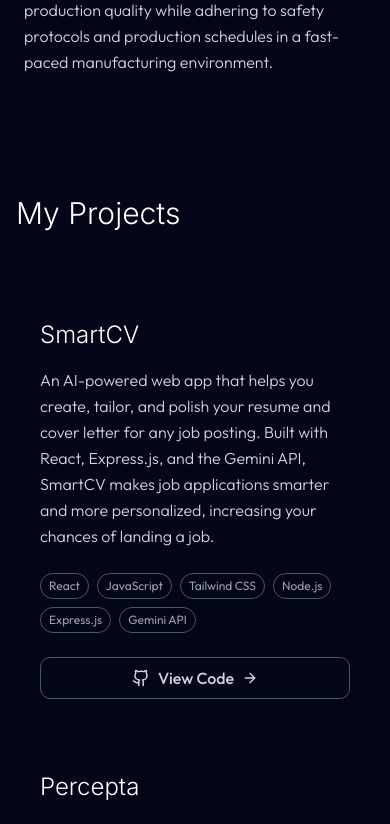
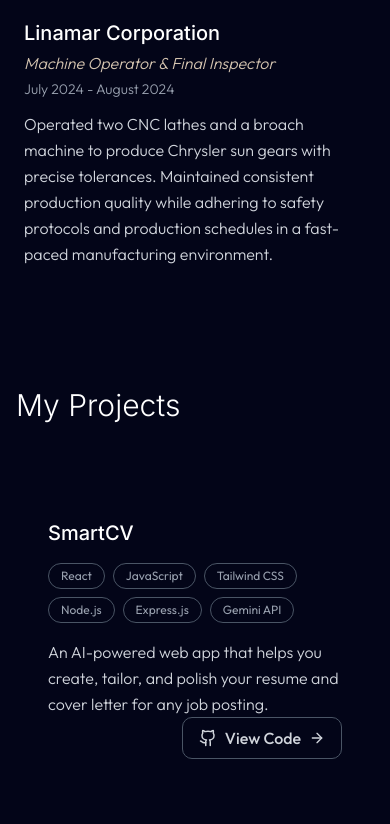
Before and after one commit to louisnguyenn/Louis-Personal-Portfolio, a React (Vite) app: page / in a window 390 px wide. Shown: the part 1156-1980 px from the top of the page. Built offline with nearby package versions, Linux system fonts and the light colour scheme.

Commit message:
change project cards to rows

```diff
--- a/src/components/sections/About.jsx
+++ b/src/components/sections/About.jsx
@@ -69,7 +69,7 @@ const ScrollReveal = ({
 };
 
 export const About = () => {
-  const [isCurrentlyOpen, setIsCurrentlyOpen] = useState(false);
+  const [isCurrentlyOpen, setIsCurrentlyOpen] = useState(true);
   const [isPreviouslyOpen, setIsPreviouslyOpen] = useState(false);
   const [isLoveOpen, setIsLoveOpen] = useState(false);
   const [isPassionateOpen, setIsPassionateOpen] = useState(false);
--- a/src/components/sections/Experience.jsx
+++ b/src/components/sections/Experience.jsx
@@ -109,7 +109,7 @@ export const Experience = () => {
                   </div>
 
                   <div className="md:ml-12 w-full">
-                    <div className="relative p-6 group-hover:scale-101 hover:shadow-xl hover:shadow-[#AA8F76]/10 transition-all duration-500 overflow-hidden">
+                    <div className="relative p-6 group-hover:scale-101 hover:shadow-xl hover:shadow-[#AA8F76]/10 transition-all duration-500 overflow-hidden rounded-xl">
                       <div className="relative z-20">
                         <div className="flex flex-col sm:flex-row sm:items-center sm:justify-between mb-3">
                           <div>
--- a/src/components/sections/Footer.jsx
+++ b/src/components/sections/Footer.jsx
@@ -4,7 +4,7 @@ export const Footer = () => {
   return (
     <footer className="bg-[#030518] text-white py-8 px-6 border-t border-white/10 mt-12 relative">
       <div className="max-w-6xl mx-auto flex flex-col md:flex-row items-center justify-between gap-4 text-sm">
-        <p className="text-[#999999]">
+        <p className="text-gray-400">
           &copy; {new Date().getFullYear()} Louis Nguyen. All rights reserved.
         </p>
         <div className="flex gap-10">
--- a/src/components/sections/Projects.jsx
+++ b/src/components/sections/Projects.jsx
@@ -69,7 +69,7 @@ export const Projects = () => {
     {
       title: 'SmartCV',
       description:
-        'An AI-powered web app that helps you create, tailor, and polish your resume and cover letter for any job posting. Built with React, Express.js, and the Gemini API, SmartCV makes job applications smarter and more personalized, increasing your chances of landing a job.',
+        'An AI-powered web app that helps you create, tailor, and polish your resume and cover letter for any job posting.',
       technologies: [
         'React',
         'JavaScript',
@@ -83,7 +83,7 @@ export const Projects = () => {
     {
       title: 'Percepta',
       description:
-        'A full-stack web application that uses your webcam or uploaded recordings to detect unauthorized human presence in real-time. Designed with home and office security in mind, it captures video frames and logs intrusions.',
+        'A full-stack web application that uses your webcam or uploaded recordings to detect unauthorized human presence in real-time.',
       technologies: [
         'React',
         'JavaScript',
@@ -98,7 +98,7 @@ export const Projects = () => {
     {
       title: 'Electron Collision Predictor',
       description:
-        'Using linear regression to predict the invariant mass resulting from CERN electron collision data. The project includes data cleaning, exploratory visualization, model training, and performance evaluation, all conducted in an interactive Jupyter Notebook environment.',
+        'Using linear regression to predict the invariant mass resulting from CERN electron collision data.',
       technologies: [
         'Python',
         'Pandas',
@@ -124,8 +124,8 @@ export const Projects = () => {
           </div>
         </ScrollReveal>
 
-        {/* Card Grid */}
-        <div className="max-w-5xl mx-auto w-full grid grid-cols-1 md:grid-cols-2 lg:grid-cols-3 gap-6 lg:gap-8">
+        {/* Project Rows */}
+        <div className="max-w-3xl mx-auto w-full space-y-8">
           {projects.map((project, index) => (
             <ScrollReveal
               key={index}
@@ -134,36 +134,38 @@ export const Projects = () => {
               duration={0.6}
               delay={index * 0.1}
             >
-              <div className="group h-full p-6 transition-all duration-300 hover:shadow-xl hover:shadow-[#AA8F76]/10 hover:-translate-y-1 flex flex-col">
+              <div className="group p-8 transition-all duration-300 hover:shadow-xl hover:shadow-[#AA8F76]/10 hover:-translate-y-1 rounded-xl">
                 {/* Title */}
-                <h3 className="text-2xl font-light text-white group-hover:text-[#D4C4B0] transition-colors duration-300 mb-4">
+                <h3 className="text-xl font-medium text-white group-hover:text-[#D4C4B0] transition-colors duration-300 mb-4">
                   {project.title}
                 </h3>
 
-                {/* Description */}
-                <p className="text-gray-300 leading-relaxed font-light mb-6 flex-grow">
-                  {project.description}
-                </p>
-
                 {/* Technologies */}
-                <div className="flex flex-wrap gap-2 mb-6">
+                <div className="flex flex-wrap gap-2 mb-4">
                   {project.technologies.map((tech, techIndex) => (
                     <span
                       key={techIndex}
-                      className="text-gray-400 text-xs px-2 py-1 border border-gray-600 rounded-full hover:border-[#AA8F76] hover:text-[#D4C4B0] transition-colors duration-300"
+                      className="text-gray-400 text-xs px-3 py-1 border border-gray-600 rounded-full hover:border-[#AA8F76] hover:text-[#D4C4B0] transition-colors duration-300"
                     >
                       {tech}
                     </span>
                   ))}
                 </div>
 
+                {/* Description */}
+                <div className="max-w-lg">
+                  <p className="text-gray-300 leading-relaxed font-light">
+                    {project.description}
+                  </p>
+                </div>
+
                 {/* Links */}
-                <div className="flex flex-col gap-3 mt-auto">
+                <div className="flex flex-row gap-3 justify-end">
                   <a
                     href={project.githubLink}
                     target="_blank"
                     rel="noopener noreferrer"
-                    className="inline-flex items-center justify-center gap-2 text-gray-300 font-medium hover:text-white transition-colors duration-300 group/link py-2 px-4 border border-gray-600 rounded-lg hover:border-[#AA8F76]"
+                    className="inline-flex items-center justify-center gap-2 text-gray-300 font-medium hover:text-white transition-colors duration-300 group/link py-2 px-4 border border-gray-600 rounded-lg hover:border-[#AA8F76] whitespace-nowrap"
                   >
                     <Github size={18} />
                     View Code
@@ -178,7 +180,7 @@ export const Projects = () => {
                       href={project.liveLink}
                       target="_blank"
                       rel="noopener noreferrer"
-                      className="inline-flex items-center justify-center gap-2 bg-gradient-to-r from-[#AA8F76] to-[#D4C4B0] text-white font-medium py-2 px-4 rounded-lg hover:opacity-90 transition-opacity duration-300 group/link"
+                      className="inline-flex items-center justify-center gap-2 bg-gradient-to-r from-[#AA8F76] to-[#D4C4B0] text-white font-medium py-2 px-4 rounded-lg hover:opacity-90 transition-opacity duration-300 group/link whitespace-nowrap"
                     >
                       <ExternalLink size={18} />
                       Live Demo
```
